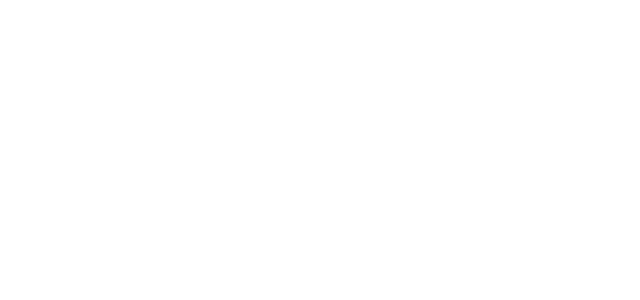
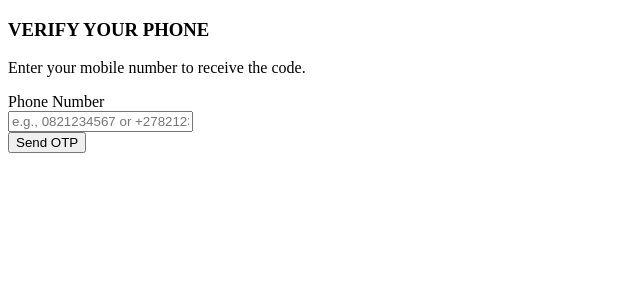
Before and after one commit to nonhlanhlakunene/lca-yenza-frontend, a Vue app: page /verification in a window 1280 px wide. Before the commit this address had no page. Shown: the top 300 px of the page, without its empty margins (0-640 px from the left). Built offline with nearby package versions, Linux system fonts and the light colour scheme.

Commit message:
Added structure to the verify identity component and it's route for testing

```diff
--- a/src/components/VerifyIdentity.vue
+++ b/src/components/VerifyIdentity.vue
@@ -0,0 +1,50 @@
+<template>
+    <div class="n-verifyForm">
+        <div class="n-bars">
+
+        </div>
+
+        <div class="n-headings">
+            <h3>VERIFY YOUR PHONE</h3>
+            <p>Enter your mobile number to receive the code.</p>
+        </div>
+
+        <form class="verification-card">
+            <label for="number">Phone Number</label> <br>
+            <input id="number" name="number" type="tel" pattern="^(0|\+27)[1-9][0-9]{8}$"
+            placeholder="e.g., 0821234567 or +27821234567"> <br>
+            <button class="send-otp" type="submit">Send OTP</button>
+        </form>
+    </div>
+</template>
+
+<script>
+
+</script>
+
+<style>
+@import url("https://fonts.googleapis.com/css2?family=Plus+Jakarta+Sans:wght@300;400;500;600;700&display=swap");
+
+:root {
+  --color-page: #ffffff;
+  --color-primary: #136163;
+  --color-primary-dark: #134748;
+  --color-text: #000000;
+  --font-main: "Plus Jakarta Sans", sans-serif;
+  --font-xs: 0.7rem;
+  --font-sm: 0.85rem;
+  --font-md: 1rem;
+  --font-lg: 1.5rem;
+  --font-xl: 2rem;
+  --spacing-xs: 0.5rem;
+  --spacing-sm: 1rem;
+  --spacing-md: 2rem;
+  --spacing-lg: 4rem;
+  --spacing-xl: 6rem;
+  --page-max-width: 1200px;
+  --page-padding: 2rem;
+}
+</style>
+
+<style scoped>
+</style>
--- a/src/router/index.js
+++ b/src/router/index.js
@@ -23,7 +23,15 @@
       path:'/review-test',
       name: 'review-test',
       component: () => import ('../components/ReviewPopup.vue'),
+    },
+
+    // Temp testing verify identify route
+    {
+    path:'/verification',
+    name:'verification',
+    component: () => import ('../components/VerifyIdentity.vue'),
     }
+
   ],
 })
 
```
